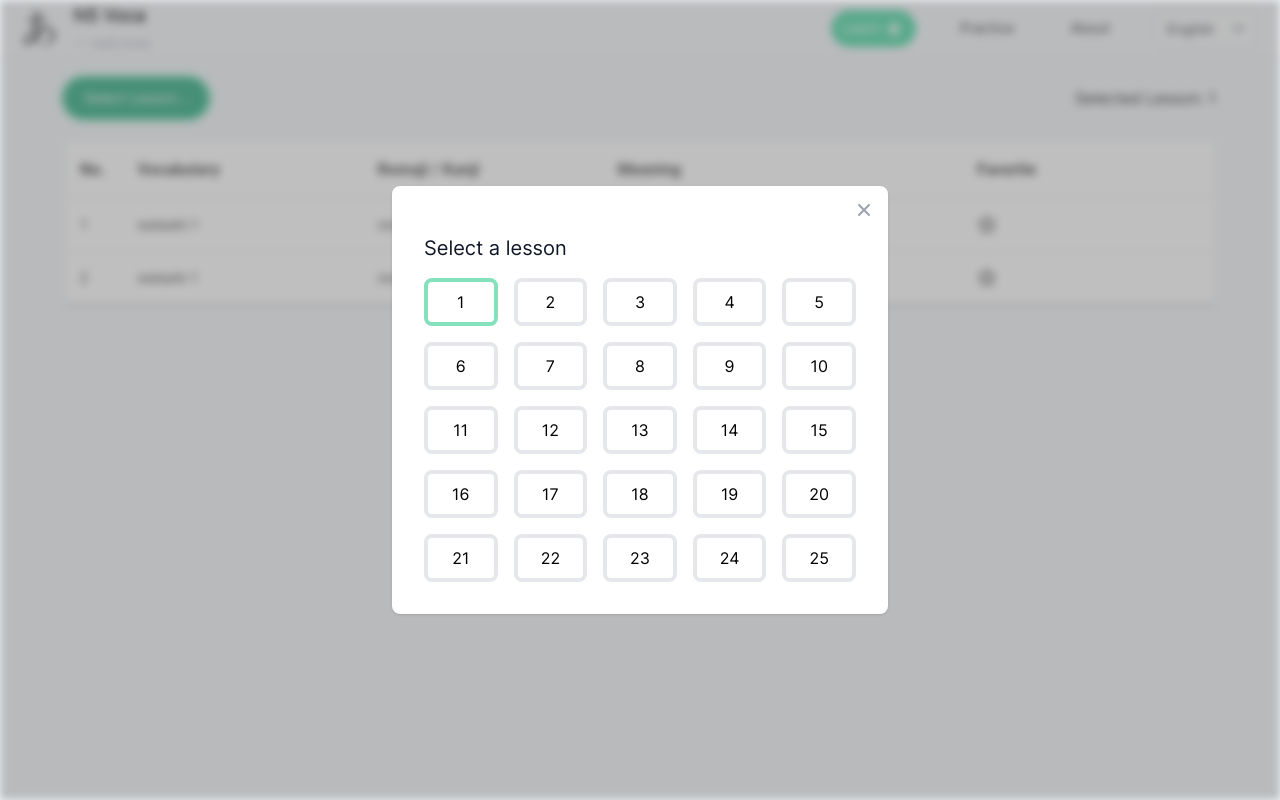
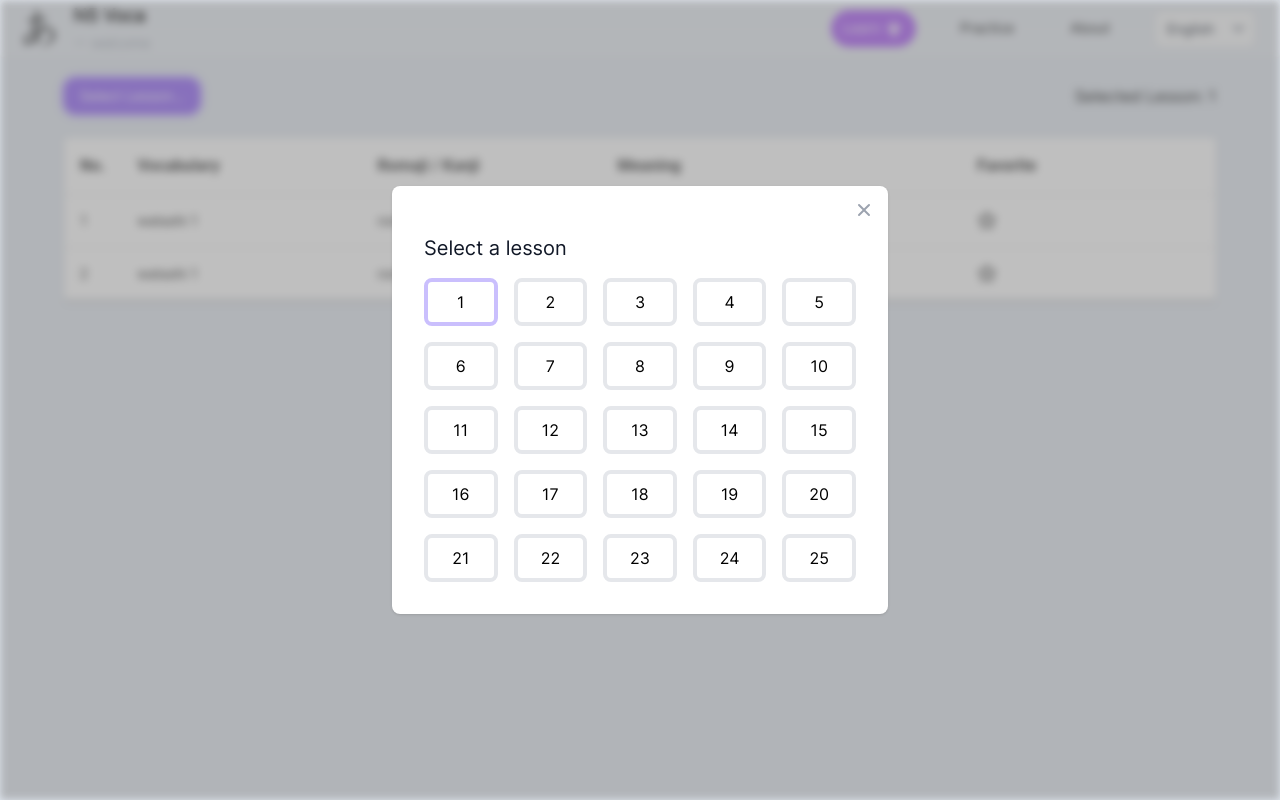
Before and after one commit to ETS-ReactNative1/react--jp-n5-voca, a React (Create React App) app: page /learn in a window 1280 px wide. Both pictures are taken after a click on the button "Select Lesson...". Built offline with nearby package versions, Linux system fonts and the light colour scheme.

Commit message:
theme changed

```diff
--- a/src/App.css
+++ b/src/App.css
@@ -1,13 +1,13 @@
 .active {
   color: #ffffff;
-  background-color: #34d399;
+  background-color: #a855f7;
   display: block;
   padding: 0.5rem;
 }
 
 .active-choice {
   color: #ffffff;
-  background-color: #22c55e;
+  background-color: #a855f7;
   display: block;
   padding: 0.5rem;
 }
@@ -16,7 +16,7 @@
 @media only screen and (max-width: 600px) {
   .active {
     color: #ffffff;
-    background-color: #34d399;
+    background-color: #a855f7;
     display: block;
   }
 }
--- a/src/components/customRadioButton.jsx
+++ b/src/components/customRadioButton.jsx
@@ -13,10 +13,10 @@ const CustomRadioButton = ({
     <div
       onClick={() => onClick(value)}
       className={`py-2 px-2 inline-block bg-white cursor-pointer rounded-lg font-medium border-4 border-white-300 ${
-        isSelected && 'border-green-300'
+        isSelected && 'border-purple-300'
       }`}>
       <span>{label}</span>
-      <small className="text-green-500 text-xs">{description}</small>
+      <small className="text-purple-500 text-xs">{description}</small>
     </div>
   );
 };
--- a/src/index.css
+++ b/src/index.css
@@ -13,7 +13,7 @@ body {
   margin: 0;
   padding: 0;
   font-family: 'Inter';
-  background-color: #f1f5f9;
+  background-color: #e2e8f0;
 }
 
 #root {
--- a/src/pages/learn.jsx
+++ b/src/pages/learn.jsx
@@ -130,7 +130,7 @@ const Learn = () => {
         <div className="flex justify-between items-center mt-5">
           <button
             onClick={handleModal}
-            className="text-white bg-green-500 hover:bg-green-800 focus:ring-4 focus:ring-green-300 font-medium rounded-full text-sm px-5 py-2.5 text-center dark:bg-green-600 shadow-md dark:hover:bg-green-700 dark:focus:ring-green-800"
+            className="text-white bg-purple-500 hover:bg-purple-800 focus:ring-4 focus:ring-purple-300 font-medium rounded-xl text-sm px-4 py-2 text-center dark:bg-purple-600dark:hover:bg-purple-700 dark:focus:ring-purple-800"
             type="button">
             Select Lesson...
           </button>
```
